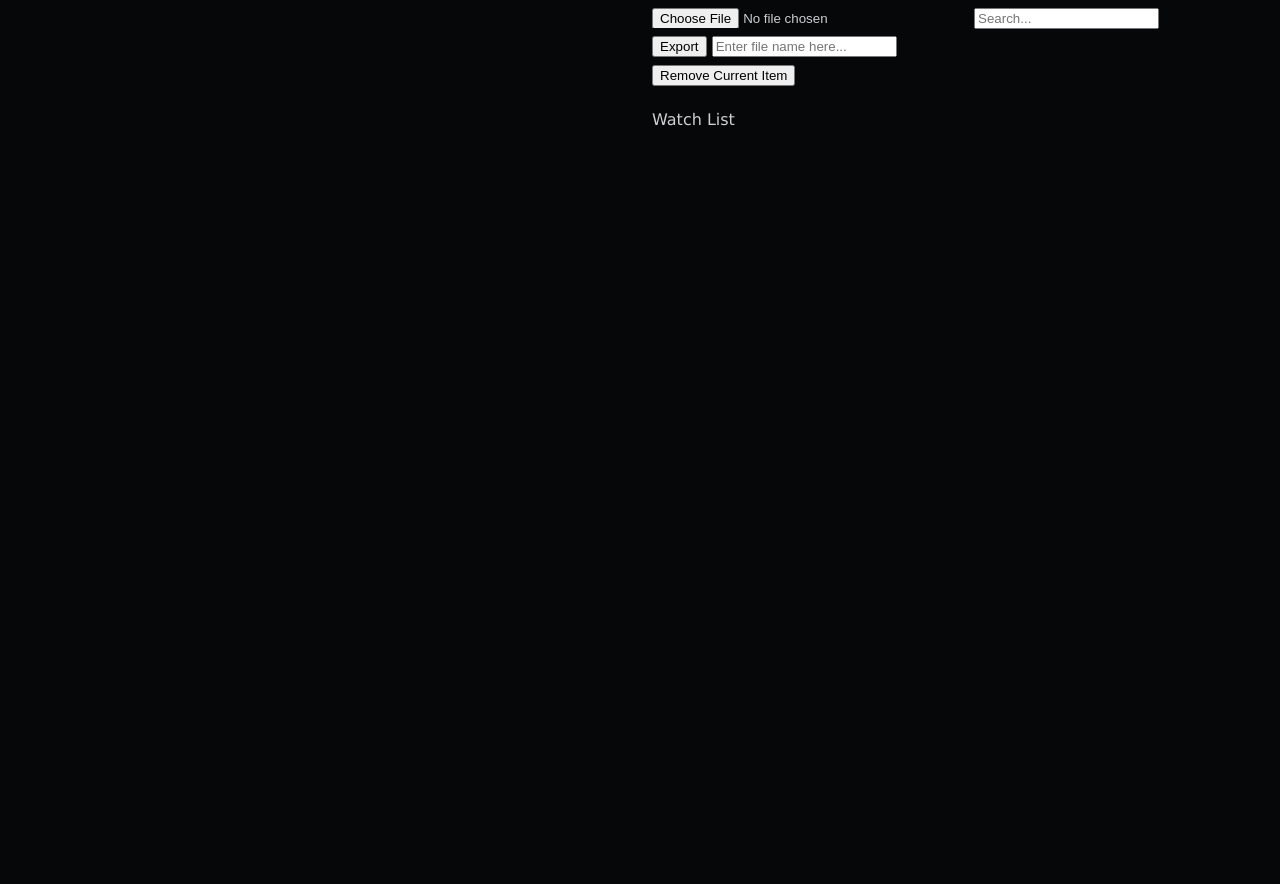
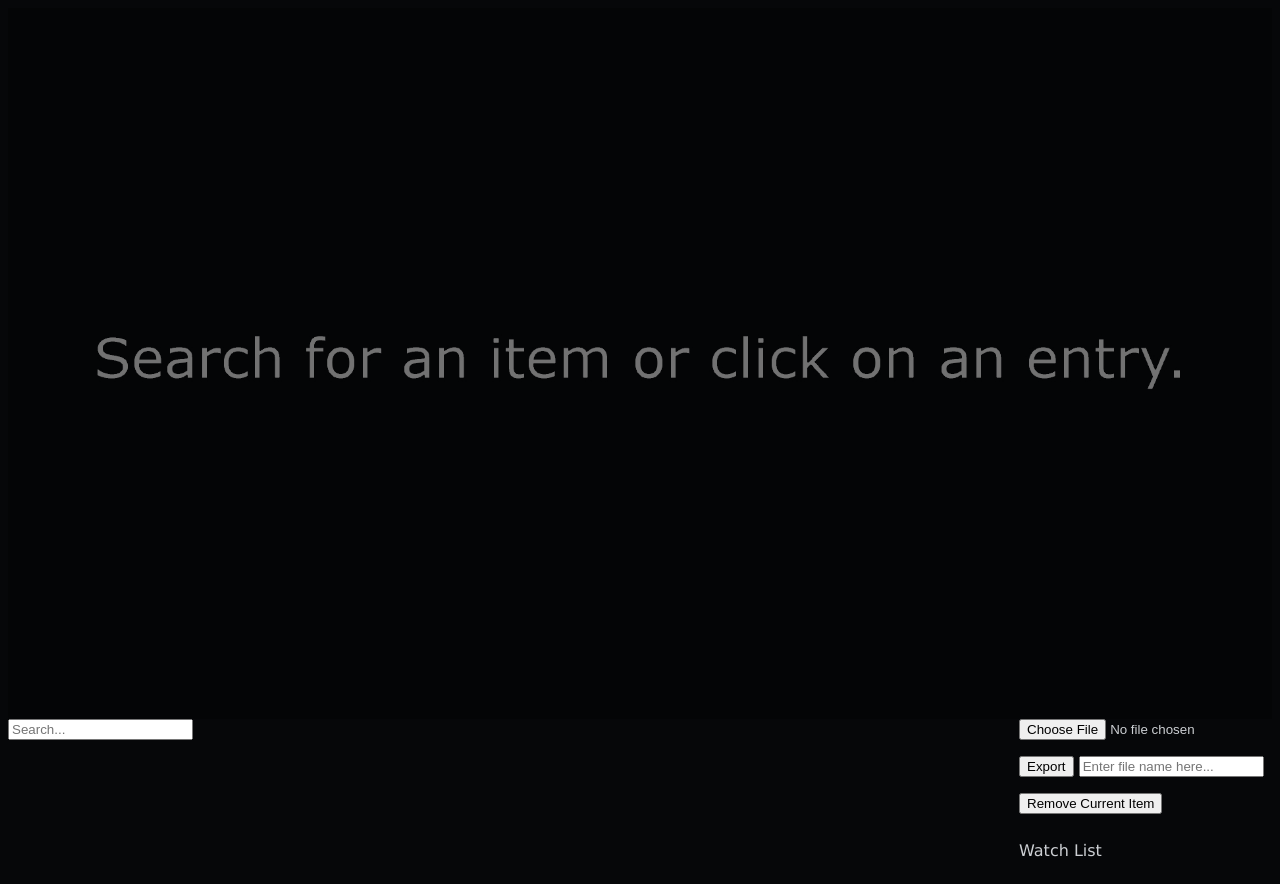
Before and after one commit to Rollonmath42/d2-inventory-watcher, a website: page index.html in a window 1280 px wide. Before the commit the page ends 800 px from the top, so only its background shows below. Drawn offline with Linux system fonts and the light colour scheme; no server answers.

Commit message:
css cleaned up and now html supports varying sizes

```diff
--- a/css/style.css
+++ b/css/style.css
@@ -3,56 +3,57 @@ body {
 	font-size: 1rem;
 	background: #060709;
 	color: #cccfd3;
+	display: flex;
+	flex-flow: row wrap;
+	align-items: flex-start;
+	column-gap: 1.5em;
+}
+.result_section {
 	display: grid;
-	grid-template-columns: repeat(4, 1fr);
-	grid-template-rows: repeat(2, 1fr);
-	gap: 1.5em;
+	grid-template-columns: 0.5fr;
 }
-.item_result {
-	position: absolute;
+.result_section div {
+	grid-row-start: 1;
+	grid-column-start: 1;
 }
 .item_screenshot {
-	max-width: 50%;
+	grid-row-start: 1;
+	grid-column-start: 1;
+	width: 200%;
 	filter: brightness(65%);
 }
 .perk_list {
+	grid-row-start: 1;
+	grid-column-start: 1;
 	z-index: 1;
 	display: grid;
-	grid-template-columns: repeat(4, 0.5fr);
-	grid-template-rows: repeat(12, 0.5fr);
+	grid-template-columns: repeat(4, minmax(1em, 48px));
+	grid-template-rows: repeat(12, minmax(1em, 48px));
 }
 p {
 	margin: 0;
 }
-.watch_list {
-	grid-column: 3;
-	grid-row: 2 / span 5;
+#watch_list_title {
+	font-size: 1rem;
+    font-weight: normal;
 }
 .control_panel {
-	grid-column: 3;
-	grid-row: 1;
 	display: flex;
-	flex-wrap: wrap;
-	gap: 0.5em;
+	flex-flow: column wrap;
+	align-items: flex-start;
+	row-gap: 1em;
 }
-.search_section {
-	grid-column: 4;
-	grid-row: 1 / span 5;
+
+@media only screen and (max-width: 1450px) {
+	body {
+		flex-flow: row-reverse wrap;
+		align-items: flex-start;
+		justify-content: space-between;
+	}
+	.item_screenshot {
+		max-width: 100%;
+	}
+	.result_section {
+		grid-template-columns: 1fr;
+	}
 }
-#import_json {
-	height: 1.5em;
-	grid-column: 1 / span 2;
-	grid-row: 1;
-}
-#export_button {
-	grid-column: 1;
-	grid-row: 2;
-}
-#export_name {
-	grid-column: 2;
-	grid-row: 2;
-}
-#remove_current_item {
-	grid-column: 1;
-	grid-row: 3;
-}
--- a/index.html
+++ b/index.html
@@ -7,9 +7,9 @@
     <link rel="stylesheet" href="css/style.css">
 </head>
 <body>
-  <div id="search_section" class="search_section">
-    <input type="text" id="search_box" placeholder="Search...">
-    <ul id="search_results"></ul>
+  <div id="item_result" class="result_section">
+    <img id="item_screenshot" class="item_screenshot" src="./no_item.jpg">
+    <div id="perk_list" class="perk_list"></div>
   </div>
   <div id="control_panel" class="control_panel">
     <input type="file" accept="application/json" id="import_json">
@@ -18,14 +18,14 @@
       <input type="text" id="export_name" placeholder="Enter file name here...">
     </div>
     <button id="remove_current_item">Remove Current Item</button>
+    <div id="watch_list_container">
+      <h1 id="watch_list_title">Watch List</h1>
+      <ul id="watch_list" class="watch_list"></ul>
+    </div>
   </div>
-  <div id="item_result">
-    <img id="item_screenshot" class="item_result item_screenshot" src="">
-    <div id="perk_list" class="item_result perk_list"></div>
-  </div>
-  <div id="watch_list_container" class="watch_list">
-    <p id="watch_list_title">Watch List</p>
-    <div id="watch_list"></div>
+  <div id="search_section" class="search_section">
+    <input type="text" id="search_box" placeholder="Search...">
+    <ul id="search_results"></ul>
   </div>
   <script src="js/index.js"></script>
 </body>
--- a/js/index.js
+++ b/js/index.js
@@ -39,7 +39,7 @@ function set_wish_list(event) {
         watch_list.removeChild(watch_list.lastChild);
     }
 
-    item_screenshot.src = "";
+    item_screenshot.src = "./no_item.jpg";
     item_screenshot.screenshot = "";
     item_screenshot.hash = 0;
 
@@ -94,7 +94,7 @@ function remove_current_item() {
         }
     }
 
-    item_screenshot.src = "";
+    item_screenshot.src = "./no_item.jpg";
     item_screenshot.screenshot = "";
     item_screenshot.hash = 0;
     item_screenshot.index = -1;
@@ -155,7 +155,7 @@ function display_item(item, from_watch_list, watch_list_unique_index) {
         perk_list.removeChild(perk_list.lastChild);
     }
 
-    item_screenshot.src = `https://www.bungie.net${item.screenshot}`;
+    item_screenshot.src = "https://www.bungie.net" + item.screenshot;
     item_screenshot.screenshot = item.screenshot;
     item_screenshot.hash = item.hash;
 
@@ -214,7 +214,7 @@ function process_perk_column(perk_set, column) {
         perk_img.src = `https://bungie.net${perk.displayProperties.icon}`;
         perk_img.style.gridColumn = column + 1;
         perk_img.style.gridRow = i + 1;
-        perk_img.style.maxWidth = "100%";
+        perk_img.style.transform = "scale(50%, 50%) translate(-50%, -50%)";
         perk_img.info = perk;
         perk_img.title = perk.displayProperties.name + "\n" + perk.displayProperties.description;
         perk_img.addEventListener("click", () => {
```
Also changed, not shown: no_item.jpg (added).
